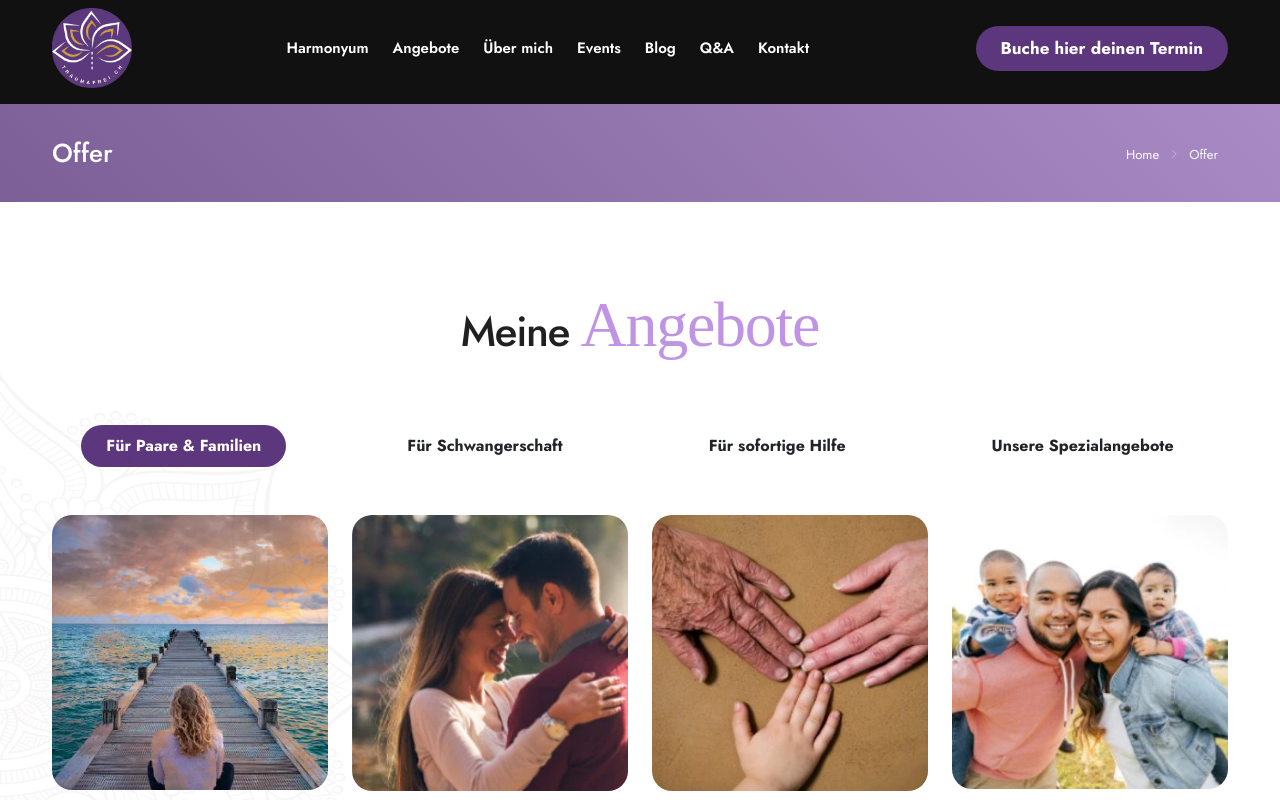
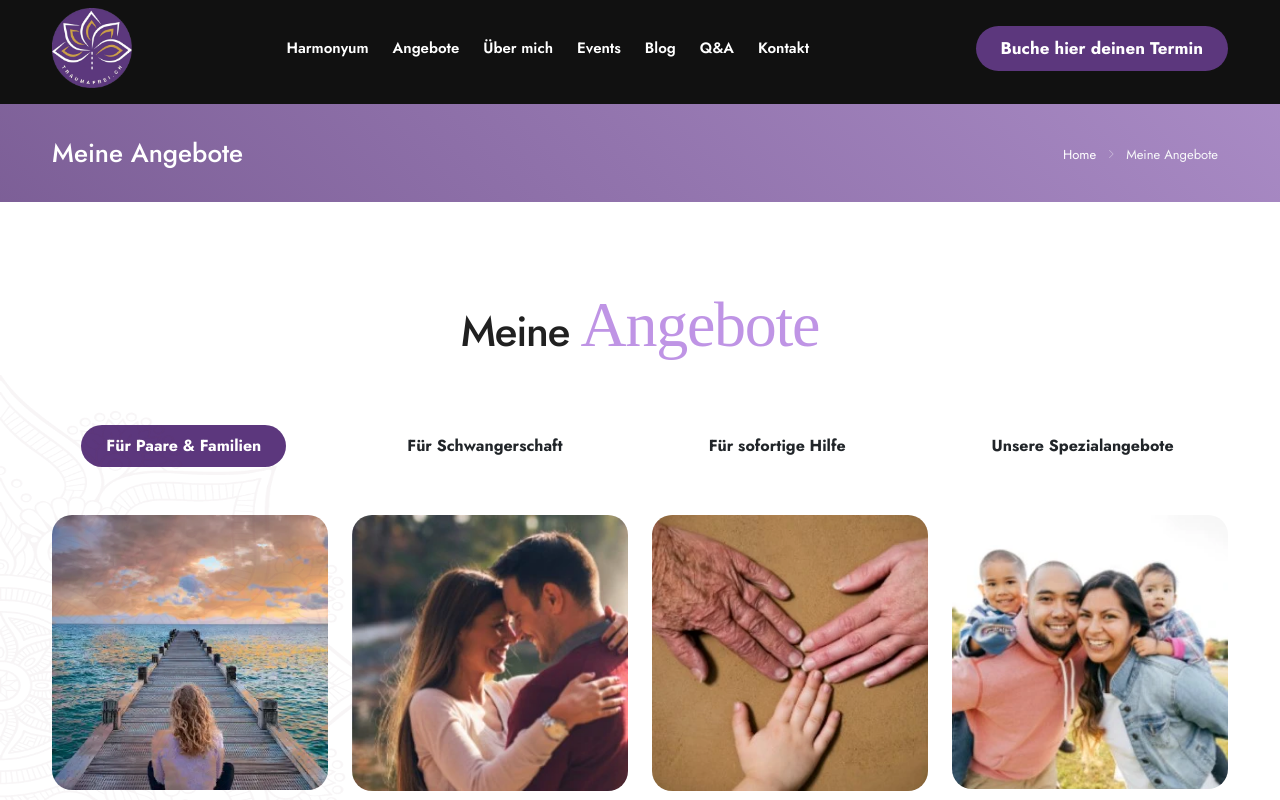
Before and after one commit to lokesh-annex/mindthera, a Next.js app: page /offer in a window 1280 px wide. Shown: the top 800 px of the page. Built offline with nearby package versions, Linux system fonts and the light colour scheme; a web font is replaced by a local one.

Commit message:
homepage changes

```diff
--- a/app/about/page.tsx
+++ b/app/about/page.tsx
@@ -5,8 +5,8 @@ import Breadcrumbs from "@/components/Breadcrumbs";
 const AboutUS = () => (
   <>
     <Breadcrumbs
-      title="Über Kerstin R. Stoll"
-      items={[{ label: "Home", href: "/" }, { label: "Über Kerstin R. Stoll" }]}
+      title="Über mich"
+      items={[{ label: "Home", href: "/" }, { label: "Über mich" }]}
     />
     <section className="bg-white py-5">
       <div className="container">
--- a/app/offer/page.tsx
+++ b/app/offer/page.tsx
@@ -5,8 +5,8 @@ const OfferPage = () => (
   <main>
 
       <Breadcrumbs
-        title="Offer"
-        items={[{ label: "Home", href: "/" }, { label: "Offer" }]}
+        title="Meine Angebote"
+        items={[{ label: "Home", href: "/" }, { label: "Meine Angebote" }]}
       />
     <TherapistServices />
   </main>
```
Also changed, not shown: app/blog-single/[slug]/page.tsx (added).
